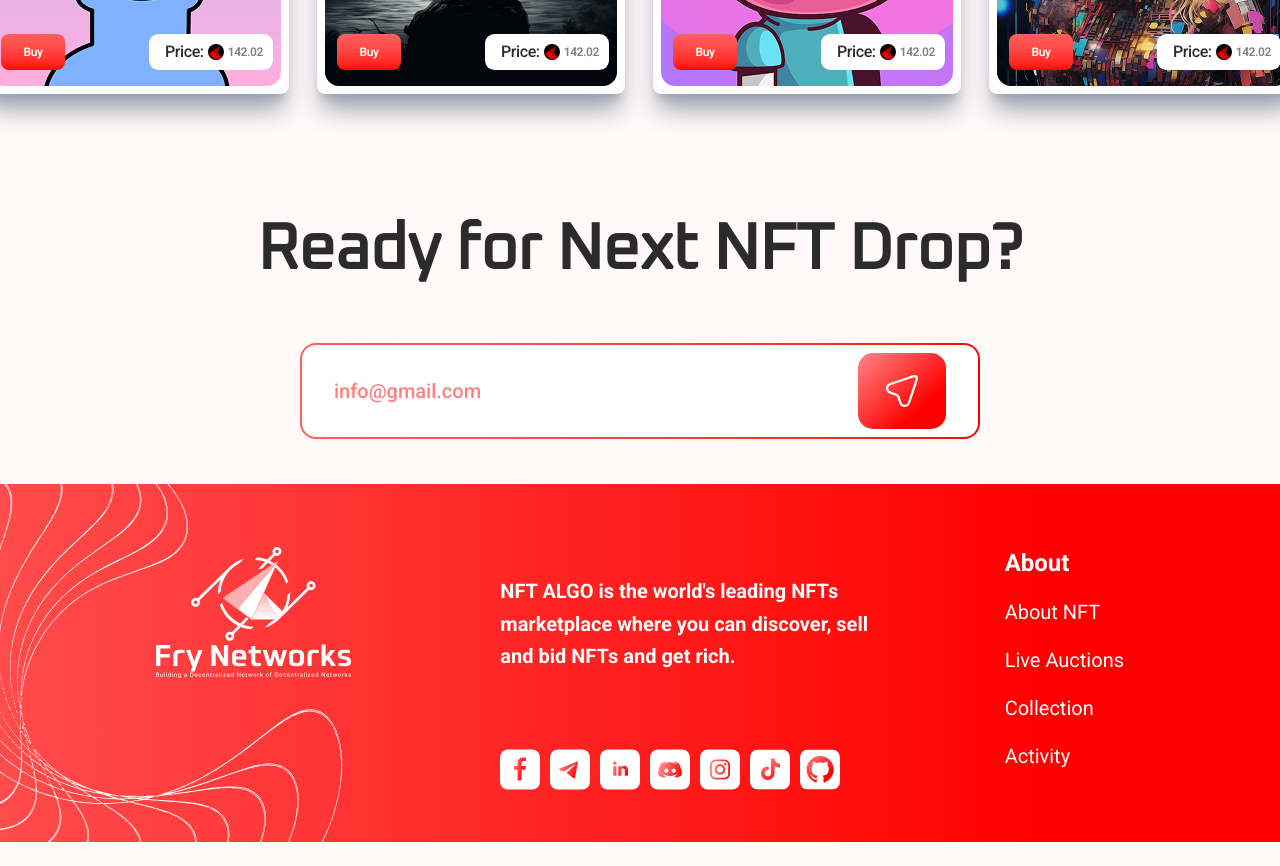
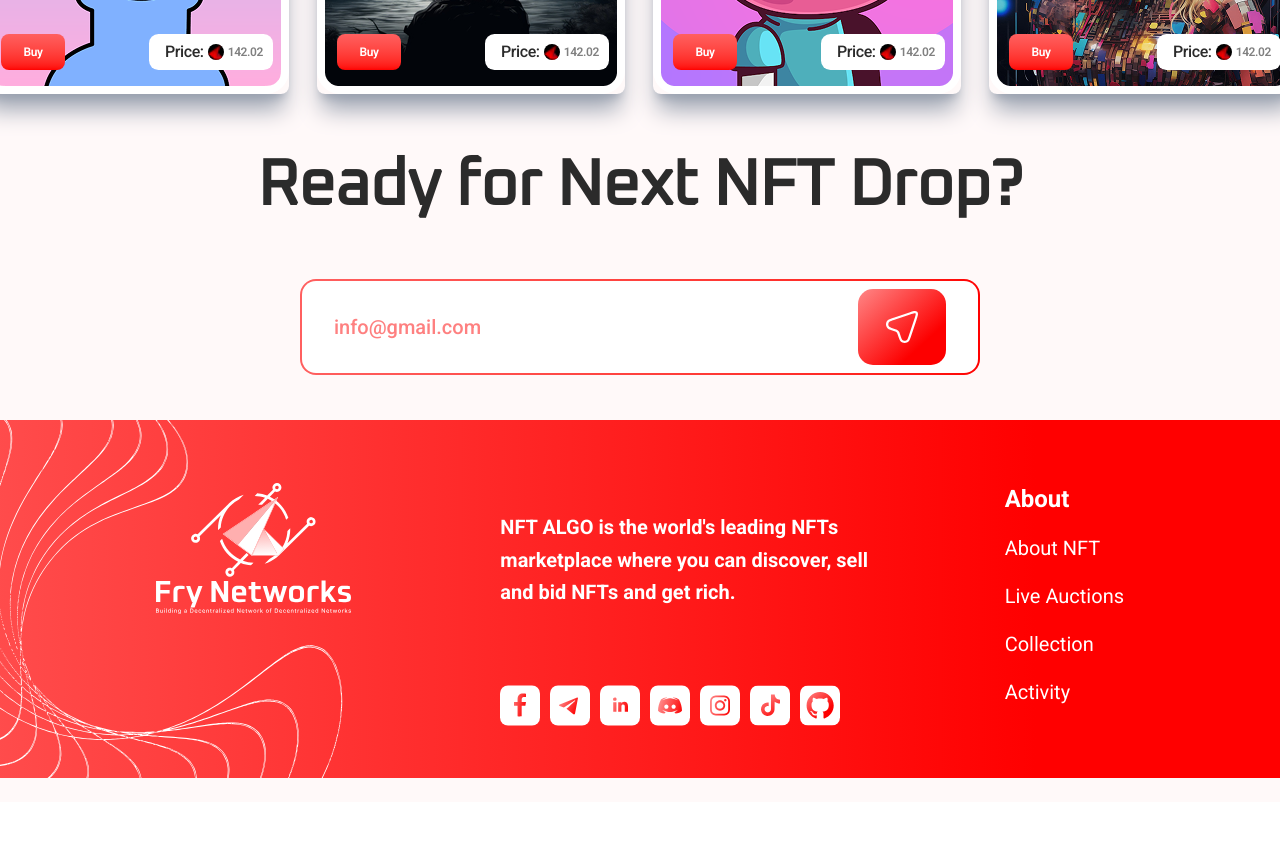
Before and after one commit to muznahrehman21/NFT, a React (Vite) app: page / in a window 1280 px wide. Shown: the part 4600-5466 px from the top of the page. After the commit the page ends 5402 px from the top, so only its background shows below. Built offline with nearby package versions, Linux system fonts and the light colour scheme.

Commit message:
minor fixes in app.jsx

```diff
--- a/src/App.jsx
+++ b/src/App.jsx
@@ -9,10 +9,13 @@ function App() {
   return (
     <div className="flex flex-col justify-center items-center bg-[#FFF9F9]">
       <Router>
+        <Header />
+        {/* Define your routes here */}
         <Routes>
           <Route path="/" element={<LandingPage />} />
           <Route path="/second" element={<SecondPage />} />
         </Routes>
+        <Footer />
       </Router>
     </div>
   );
--- a/src/pages/landing/LandingPage.jsx
+++ b/src/pages/landing/LandingPage.jsx
@@ -12,7 +12,6 @@ import Auction from "../../components/Auction";
 export default function LandingPage() {
   return (
     <>
-      <Header />
       <Hero />
       <div className="flex flex-col items-center">
         <FeaturedCollection />
@@ -28,9 +27,6 @@ export default function LandingPage() {
         <div className="mt-16">
           <RecentlySold />
         </div>
-        <div className="mt-16">
-          <Footer />
-        </div>
       </div>
     </>
   );
```
